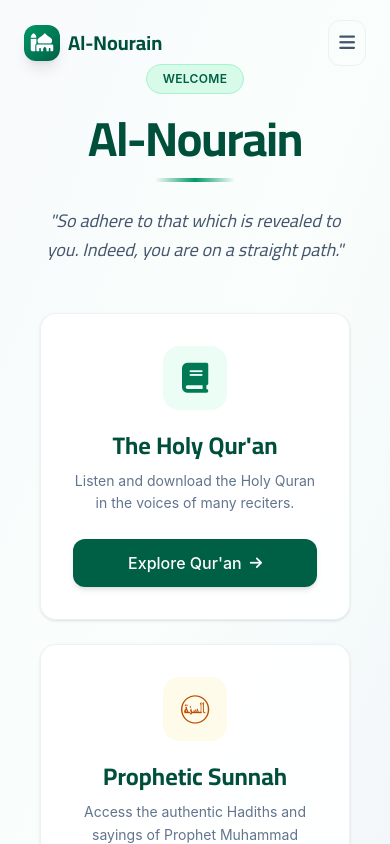
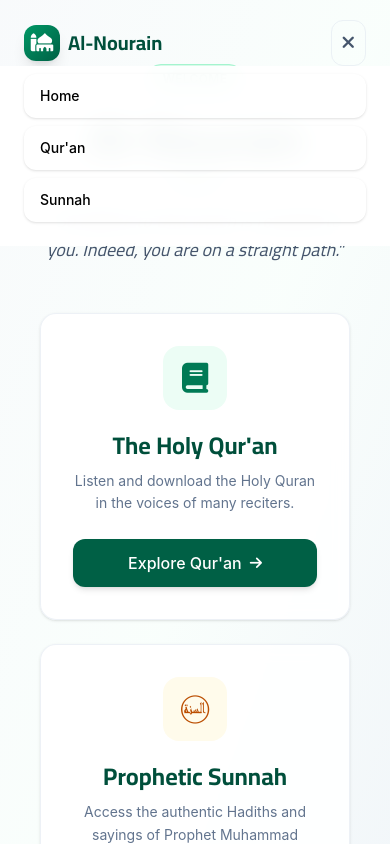
Before and after one commit to M7mdJbr/Al-Nourain, a React (Vite) app: page / in a window 390 px wide. Both pictures are taken after a click on the button 347 px from the left and 43 px from the top of the page. Shown: the top 844 px of the page. Built offline with nearby package versions, Linux system fonts and the light colour scheme.

Commit message:
add humburger navbar for mobiles

```diff
--- a/src/components/Navbar.jsx
+++ b/src/components/Navbar.jsx
@@ -4,8 +4,8 @@ import { Link, useLocation } from "react-router-dom";
 const Navbar = () => {
   const location = useLocation();
   const [scrolled, setScrolled] = useState(false);
+  const [isMobileMenuOpen, setIsMobileMenuOpen] = useState(false);
 
-  // تأثير تغيير شكل النافبار عند السكرول
   useEffect(() => {
     const handleScroll = () => {
       setScrolled(window.scrollY > 10);
@@ -13,6 +13,8 @@ const Navbar = () => {
     window.addEventListener("scroll", handleScroll);
     return () => window.removeEventListener("scroll", handleScroll);
   }, []);
+
+  useEffect(() => { setIsMobileMenuOpen(false) }, [location.pathname])
 
   const navLinks = [
     { to: "/", label: "Home" },
@@ -53,7 +55,6 @@ const Navbar = () => {
                     : "text-slate-600 hover:text-emerald-700 hover:bg-white/80"
                 }`}
               >
-                {/* خلفية العنصر النشط */}
                 {isActive && (
                   <span className="absolute inset-0 bg-gradient-to-r from-emerald-600 to-emerald-700 rounded-xl -z-10"></span>
                 )}
@@ -64,9 +65,32 @@ const Navbar = () => {
         </nav>
 
         {/* Mobile Menu Button (Visual Only - Placeholder) */}
-        <button className="md:hidden p-2.5 text-slate-600 hover:bg-slate-100 rounded-xl transition-colors border border-slate-200/60">
-          <i className="fa-solid fa-bars text-lg"></i>
+        <button
+          className="md:hidden p-2.5 cursor-pointer text-slate-600 hover:bg-slate-100 rounded-xl transition-colors border border-slate-200/60"
+          onClick={() => {
+            setIsMobileMenuOpen(!isMobileMenuOpen);
+          }}
+        >
+          <i
+            className={`fa-solid ${isMobileMenuOpen ? "fa-xmark" : "fa-bars"} text-lg`}
+          ></i>
         </button>
+      </div>
+      <div className={`md:hidden overflow-hidden transition-all duration-300 ease-in-out ${isMobileMenuOpen ? "max-h-64 opacity-100" : "max-h-0 opacity-0"}`}>
+        <nav className="px-6 pb-6 pt-2 flex flex-col gap-2 bg-white/95 backdrop-blur-md border-slate-200/60">
+          {navLinks.map((link) => {
+            const isActive = location.pathname === link.to;
+            return (
+              <Link
+                key= {link.to}
+                to= {link.to}
+                className={`px-4 py-3 rounded-xl text-sm font-medium transition-all duration-200${isActive}?"bg-gradient-to-r from-emerald-600 to-emerald-700 text-shadow-emerald-950 shadow-sm ":"text-slate-600 hover:text-emerald-700 hover:bg-slate-50"}`}
+              >
+              {link.label}
+              </Link>
+            )
+        })}
+        </nav>
       </div>
     </header>
   );
```
